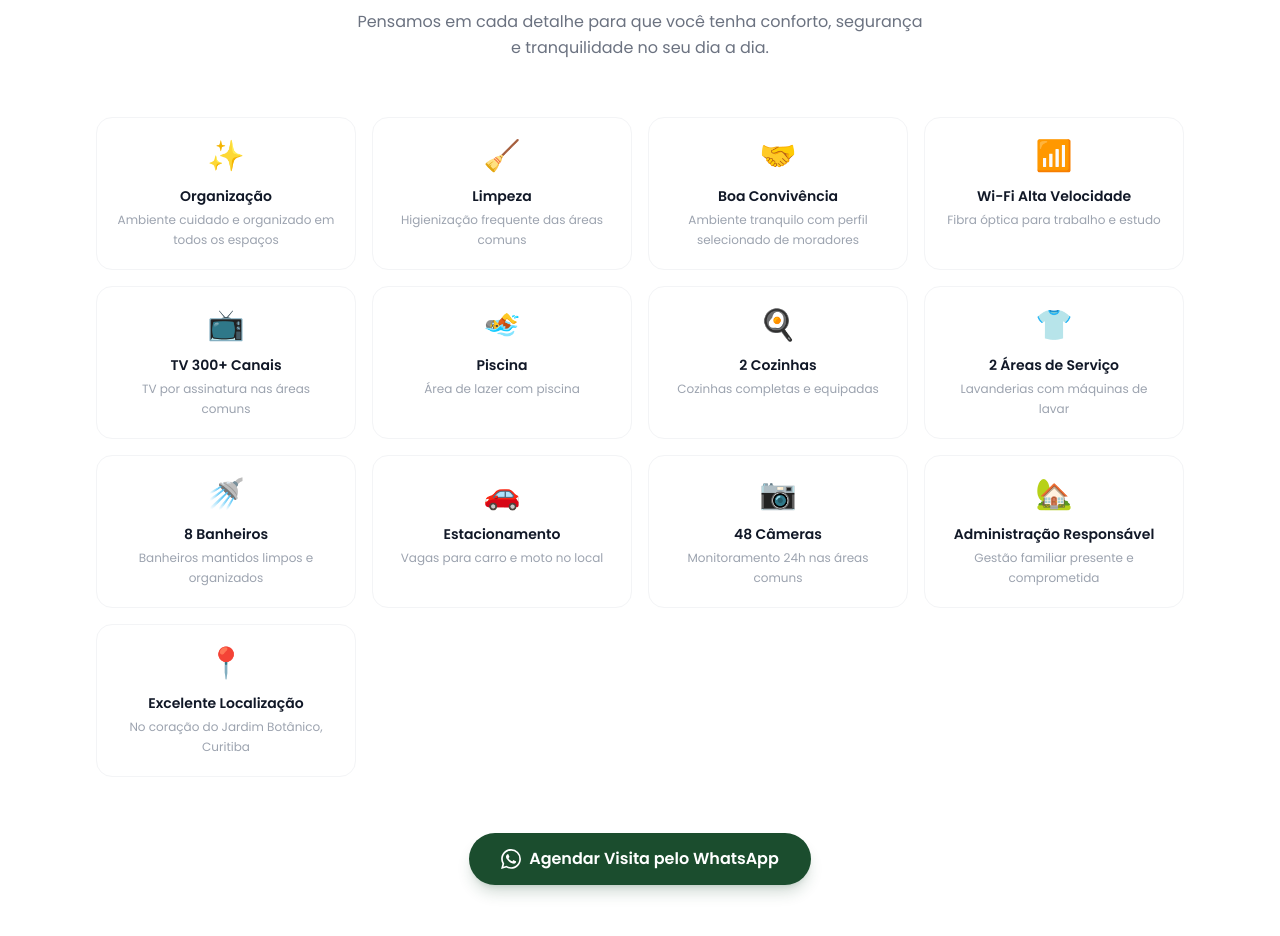
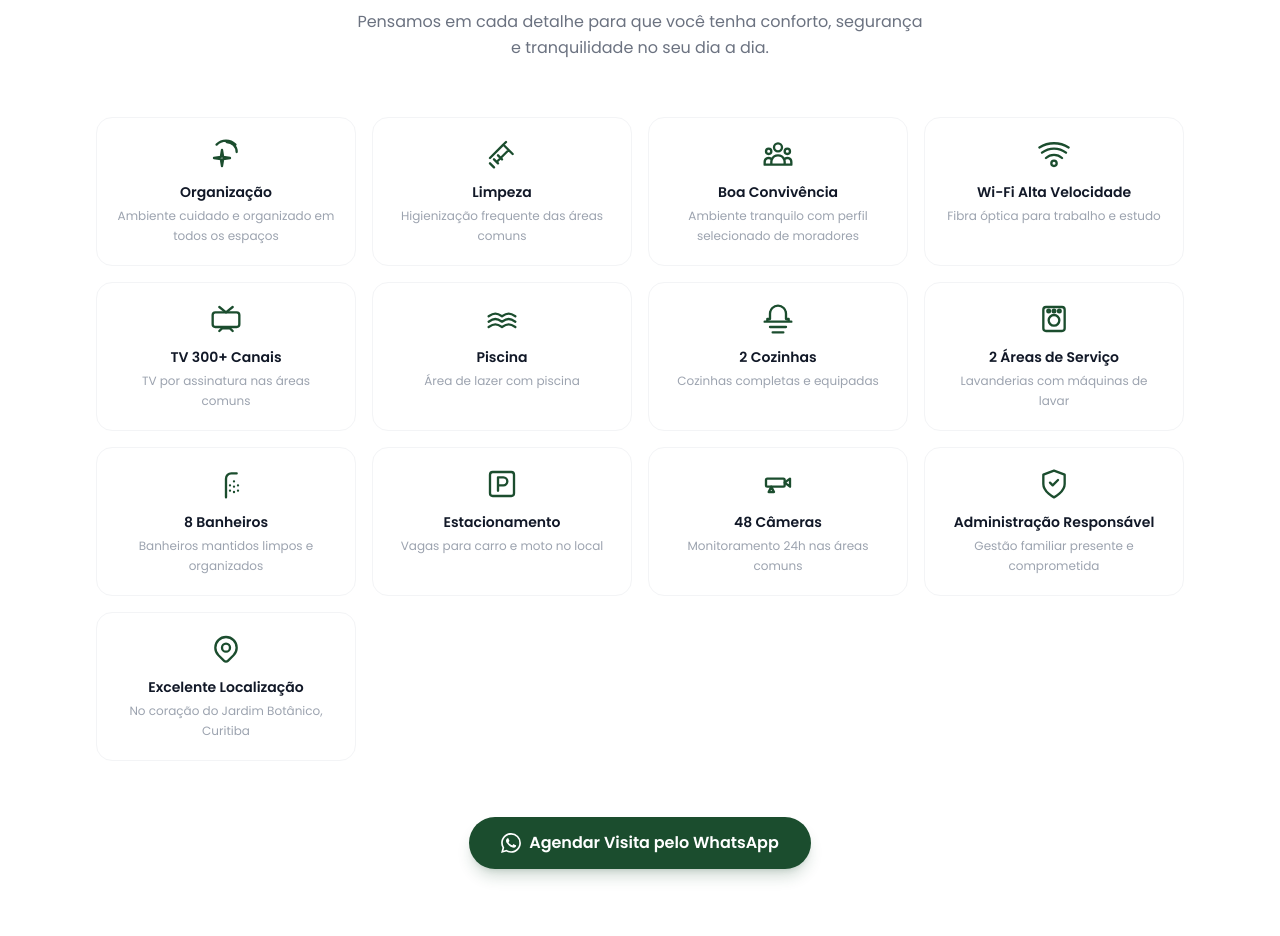
Before and after one commit to pikulitomarkin/recanto-jardim-botanico, a Next.js app: page / in a window 1280 px wide. Shown: the part 960-1896 px from the top of the page. Built offline with nearby package versions, Linux system fonts and the light colour scheme; no server answers.

Commit message:
design: replace text emojis with clean green inline vector SVGs in Diferenciais section

```diff
--- a/src/components/sections/Diferenciais.tsx
+++ b/src/components/sections/Diferenciais.tsx
@@ -1,17 +1,97 @@
+import React from 'react'
+
+const ICONS: Record<string, React.ReactNode> = {
+  organizacao: (
+    <svg className="w-8 h-8 text-primary" fill="none" viewBox="0 0 24 24" stroke="currentColor" strokeWidth={1.75}>
+      <path strokeLinecap="round" strokeLinejoin="round" d="M9.813 15.904L9 21l-.813-5.096L3 15l5.188-.904L9 9l.813 5.096L15 15l-5.188.904zM19.071 4.929a10 10 0 00-14.142 0M20 10.5a7.5 7.5 0 00-7.5-7.5" />
+    </svg>
+  ),
+  limpeza: (
+    <svg className="w-8 h-8 text-primary" fill="none" viewBox="0 0 24 24" stroke="currentColor" strokeWidth={1.75}>
+      <path strokeLinecap="round" strokeLinejoin="round" d="m15 3-5 5m3-3L3 15M14 6l6 6M17 9l-9 9M9 13l3 3M6 16l3 3M3 19l3 3" />
+    </svg>
+  ),
+  convivencia: (
+    <svg className="w-8 h-8 text-primary" fill="none" viewBox="0 0 24 24" stroke="currentColor" strokeWidth={1.75}>
+      <path strokeLinecap="round" strokeLinejoin="round" d="M17 20h5v-2a3 3 0 00-5.356-1.857M17 20H7m10 0v-2c0-.656-.126-1.283-.356-1.857M7 20H2v-2a3 3 0 015.356-1.857M7 20v-2c0-.656.126-1.283.356-1.857m0 0a5.002 5.002 0 019.288 0M15 7a3 3 0 11-6 0 3 3 0 016 0zm6 3a2 2 0 11-4 0 2 2 0 014 0zM7 10a2 2 0 11-4 0 2 2 0 014 0z" />
+    </svg>
+  ),
+  wifi: (
+    <svg className="w-8 h-8 text-primary" fill="none" viewBox="0 0 24 24" stroke="currentColor" strokeWidth={1.75}>
+      <path strokeLinecap="round" strokeLinejoin="round" d="M12 21a2 2 0 110-4 2 2 0 010 4zM6 15a8.966 8.966 0 0112 0M3 11a14.947 14.947 0 0118 0M1.05 7.05a20.934 20.934 0 0121.9 0" />
+    </svg>
+  ),
+  tv: (
+    <svg className="w-8 h-8 text-primary" fill="none" viewBox="0 0 24 24" stroke="currentColor" strokeWidth={1.75}>
+      <rect x="2" y="7" width="20" height="11" rx="2" ry="2" />
+      <path strokeLinecap="round" strokeLinejoin="round" d="M17 21l-2-2H9l-2 2M7 3l5 4 5-4" />
+    </svg>
+  ),
+  piscina: (
+    <svg className="w-8 h-8 text-primary" fill="none" viewBox="0 0 24 24" stroke="currentColor" strokeWidth={1.75}>
+      <path strokeLinecap="round" strokeLinejoin="round" d="M2 10s3-2 5-2 5 2 5 2 3-2 5-2 5 2 5 2M2 14s3-2 5-2 5 2 5 2 3-2 5-2 5 2 5 2M2 18s3-2 5-2 5 2 5 2 3-2 5-2 5 2 5 2" />
+    </svg>
+  ),
+  cozinha: (
+    <svg className="w-8 h-8 text-primary" fill="none" viewBox="0 0 24 24" stroke="currentColor" strokeWidth={1.75}>
+      <path strokeLinecap="round" strokeLinejoin="round" d="M18 8a6 6 0 00-12 0v4H4v2h16v-2h-2V8zM2 14h20M6 18h12M8 22h8" />
+    </svg>
+  ),
+  servico: (
+    <svg className="w-8 h-8 text-primary" fill="none" viewBox="0 0 24 24" stroke="currentColor" strokeWidth={1.75}>
+      <rect x="4" y="3" width="16" height="18" rx="2" />
+      <circle cx="12" cy="13" r="4" />
+      <circle cx="8" cy="6" r="1" />
+      <circle cx="12" cy="6" r="1" />
+      <circle cx="16" cy="6" r="1" />
+    </svg>
+  ),
+  banheiro: (
+    <svg className="w-8 h-8 text-primary" fill="none" viewBox="0 0 24 24" stroke="currentColor" strokeWidth={1.75}>
+      <path strokeLinecap="round" strokeLinejoin="round" d="M12 22V8a4 4 0 014-4h4" />
+      <path strokeLinecap="round" strokeLinejoin="round" d="M18 10v.01M15 13v.01M18 14v.01M21 13v.01M18 18v.01M15 17v.01M21 17v.01" />
+    </svg>
+  ),
+  estacionamento: (
+    <svg className="w-8 h-8 text-primary" fill="none" viewBox="0 0 24 24" stroke="currentColor" strokeWidth={1.75}>
+      <rect x="3" y="3" width="18" height="18" rx="2" />
+      <path strokeLinecap="round" strokeLinejoin="round" d="M9 17V7h4a3 3 0 010 6H9" />
+    </svg>
+  ),
+  cameras: (
+    <svg className="w-8 h-8 text-primary" fill="none" viewBox="0 0 24 24" stroke="currentColor" strokeWidth={1.75}>
+      <rect x="3" y="8" width="14" height="6" rx="1" />
+      <path strokeLinecap="round" strokeLinejoin="round" d="M17 11l4-3v6l-4-3zM7 14l-2 4h4z" />
+    </svg>
+  ),
+  administracao: (
+    <svg className="w-8 h-8 text-primary" fill="none" viewBox="0 0 24 24" stroke="currentColor" strokeWidth={1.75}>
+      <path strokeLinecap="round" strokeLinejoin="round" d="M12 22s8-4 8-10V5l-8-3-8 3v7c0 6 8 10 8 10z" />
+      <path strokeLinecap="round" strokeLinejoin="round" d="M9 11l2 2 4-4" />
+    </svg>
+  ),
+  localizacao: (
+    <svg className="w-8 h-8 text-primary" fill="none" viewBox="0 0 24 24" stroke="currentColor" strokeWidth={1.75}>
+      <path strokeLinecap="round" strokeLinejoin="round" d="M17.657 16.657L13.414 20.9a1.998 1.998 0 01-2.827 0l-4.244-4.243a8 8 0 1111.314 0z" />
+      <path strokeLinecap="round" strokeLinejoin="round" d="M15 11a3 3 0 11-6 0 3 3 0 016 0z" />
+    </svg>
+  ),
+}
+
 const DIFERENCIAIS = [
-  { icon: '✨', label: 'Organização', desc: 'Ambiente cuidado e organizado em todos os espaços' },
-  { icon: '🧹', label: 'Limpeza', desc: 'Higienização frequente das áreas comuns' },
-  { icon: '🤝', label: 'Boa Convivência', desc: 'Ambiente tranquilo com perfil selecionado de moradores' },
-  { icon: '📶', label: 'Wi-Fi Alta Velocidade', desc: 'Fibra óptica para trabalho e estudo' },
-  { icon: '📺', label: 'TV 300+ Canais', desc: 'TV por assinatura nas áreas comuns' },
-  { icon: '🏊', label: 'Piscina', desc: 'Área de lazer com piscina' },
-  { icon: '🍳', label: '2 Cozinhas', desc: 'Cozinhas completas e equipadas' },
-  { icon: '👕', label: '2 Áreas de Serviço', desc: 'Lavanderias com máquinas de lavar' },
-  { icon: '🚿', label: '8 Banheiros', desc: 'Banheiros mantidos limpos e organizados' },
-  { icon: '🚗', label: 'Estacionamento', desc: 'Vagas para carro e moto no local' },
-  { icon: '📷', label: '48 Câmeras', desc: 'Monitoramento 24h nas áreas comuns' },
-  { icon: '🏡', label: 'Administração Responsável', desc: 'Gestão familiar presente e comprometida' },
-  { icon: '📍', label: 'Excelente Localização', desc: 'No coração do Jardim Botânico, Curitiba' },
+  { iconKey: 'organizacao', label: 'Organização', desc: 'Ambiente cuidado e organizado em todos os espaços' },
+  { iconKey: 'limpeza', label: 'Limpeza', desc: 'Higienização frequente das áreas comuns' },
+  { iconKey: 'convivencia', label: 'Boa Convivência', desc: 'Ambiente tranquilo com perfil selecionado de moradores' },
+  { iconKey: 'wifi', label: 'Wi-Fi Alta Velocidade', desc: 'Fibra óptica para trabalho e estudo' },
+  { iconKey: 'tv', label: 'TV 300+ Canais', desc: 'TV por assinatura nas áreas comuns' },
+  { iconKey: 'piscina', label: 'Piscina', desc: 'Área de lazer com piscina' },
+  { iconKey: 'cozinha', label: '2 Cozinhas', desc: 'Cozinhas completas e equipadas' },
+  { iconKey: 'servico', label: '2 Áreas de Serviço', desc: 'Lavanderias com máquinas de lavar' },
+  { iconKey: 'banheiro', label: '8 Banheiros', desc: 'Banheiros mantidos limpos e organizados' },
+  { iconKey: 'estacionamento', label: 'Estacionamento', desc: 'Vagas para carro e moto no local' },
+  { iconKey: 'cameras', label: '48 Câmeras', desc: 'Monitoramento 24h nas áreas comuns' },
+  { iconKey: 'administracao', label: 'Administração Responsável', desc: 'Gestão familiar presente e comprometida' },
+  { iconKey: 'localizacao', label: 'Excelente Localização', desc: 'No coração do Jardim Botânico, Curitiba' },
 ]
 
 const WA_VISITA = 'https://wa.me/5541999999999?text=Ol%C3%A1!%20Gostaria%20de%20agendar%20uma%20visita%20ao%20Recanto%20Jardim%20Bot%C3%A2nico.'
@@ -40,9 +120,9 @@ export default function Diferenciais() {
               key={d.label}
               className="flex flex-col items-center text-center p-5 rounded-2xl border border-gray-100 hover:border-primary/20 hover:bg-primary/[0.02] hover:shadow-sm transition-all group"
             >
-              <span className="text-3xl mb-3 group-hover:scale-110 transition-transform duration-200">
-                {d.icon}
-              </span>
+              <div className="mb-3 group-hover:scale-110 transition-transform duration-200">
+                {ICONS[d.iconKey]}
+              </div>
               <p className="font-semibold text-gray-900 text-sm mb-1">{d.label}</p>
               <p className="text-xs text-gray-400 leading-relaxed">{d.desc}</p>
             </div>
```
